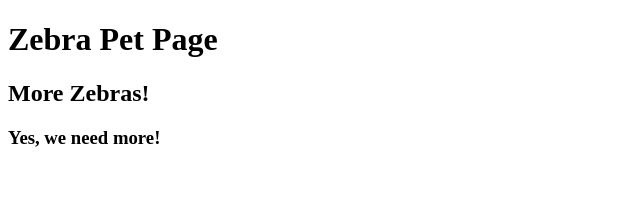
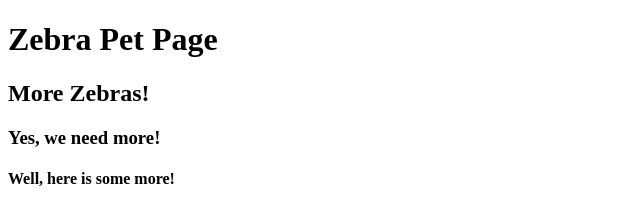
Before and after one commit to zoejgf/zebra, a plain HTML site: page index.html in a window 1280 px wide. Shown: the whole page, without its empty margins (0-640 px from the left). Drawn offline with Linux system fonts and the light colour scheme.

Commit message:
added more headers

```diff
--- a/index.html
+++ b/index.html
@@ -11,6 +11,6 @@
     <h1>Zebra Pet Page</h1>
     <h2>More Zebras!</h2>
     <h3>Yes, we need more!</h3>
-
+    <h4>Well, here is some more!</h4>
 </body>
 </html>
```
